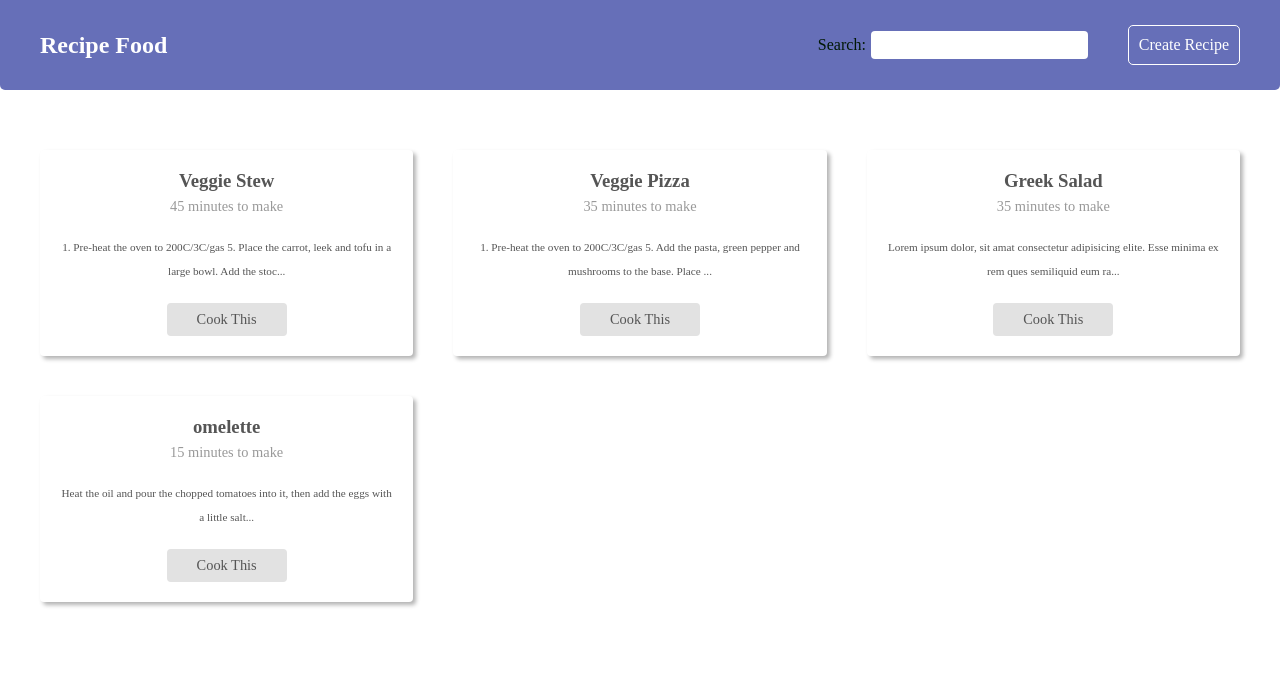
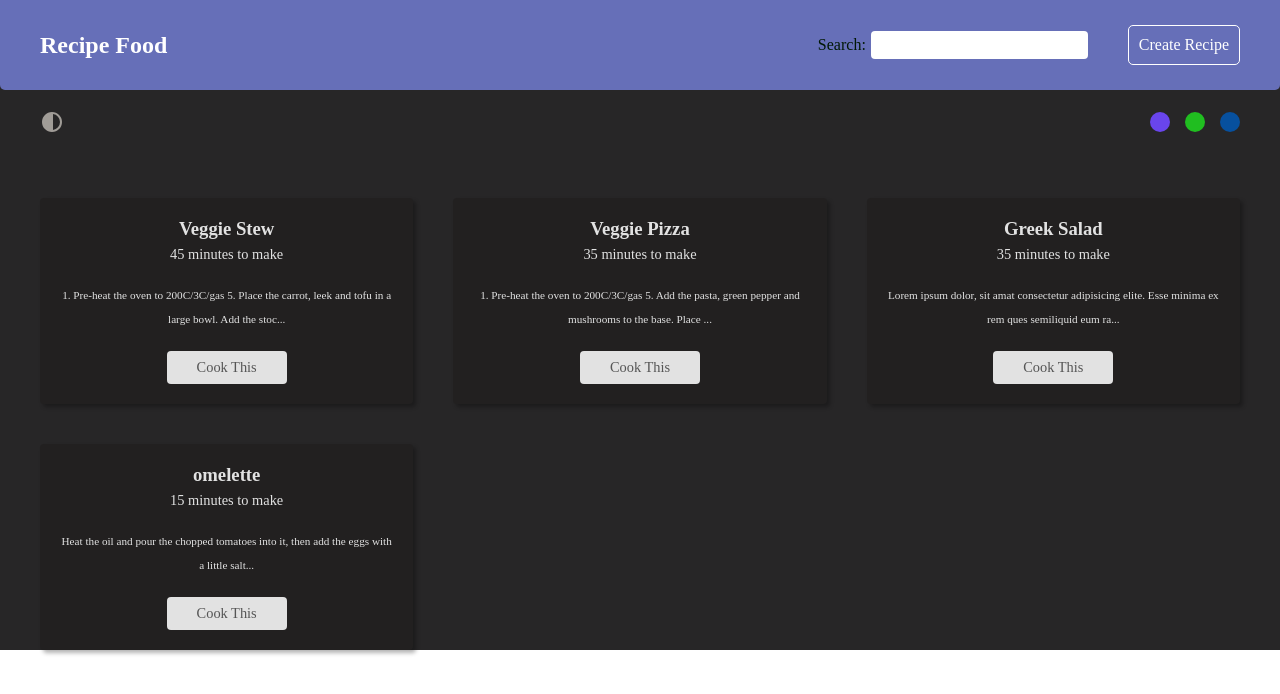
Before and after one commit to bayatalireza/foodlist, a React (Create React App) app: page / in a window 1280 px wide. Shown: the top 694 px of the page. Built offline with nearby package versions, Linux system fonts and the light colour scheme; data requests are answered from the project's data file.

Commit message:
add theme buttons for navbar and dark mode

```diff
--- a/src/App.css
+++ b/src/App.css
@@ -1,3 +1,7 @@
 .App {
   text-align: center;
 }
+
+.App.dark{
+  background: rgb(39, 38, 39);
+}
--- a/src/App.js
+++ b/src/App.js
@@ -1,26 +1,29 @@
-import { BrowserRouter, Routes, Route } from 'react-router-dom'
-import './App.css';
+import { BrowserRouter, Routes, Route } from "react-router-dom";
+import "./App.css";
 
-import Navbar from "./components/navbar/Navbar"
-import Home from "./pages/home/Home"
-import Create from "./pages/create/Create"
-import Recipe from "./pages/recipe/Recipe"
-import Search from "./pages/search/Search"
+import Navbar from "./components/navbar/Navbar";
+import Home from "./pages/home/Home";
+import Create from "./pages/create/Create";
+import Recipe from "./pages/recipe/Recipe";
+import Search from "./pages/search/Search";
+import ThemeSelector from "./components/themeSelector/ThemeSelector";
+import { useTheme } from "./hooks/useTheme";
 
 function App() {
+const {mode} = useTheme()
+
   return (
-    <div className="App">
+    <div className={`App ${mode}`}>
       <BrowserRouter>
-      <Navbar />
+        <Navbar />
+        <ThemeSelector />
         <Routes>
           <Route path="/" element={<Home />} />
           <Route path="/create" element={<Create />} />
           <Route path="/recipes/:id" element={<Recipe />} />
           <Route path="/search" element={<Search />} />
         </Routes>
-
       </BrowserRouter>
-
     </div>
   );
 }
--- a/src/components/navbar/Navbar.js
+++ b/src/components/navbar/Navbar.js
@@ -1,12 +1,16 @@
 import { Link } from 'react-router-dom'
+import { useTheme } from '../../hooks/useTheme'
 
 import "./Navbar.css"
 import SearchBar from '../searchBar/searchBar'
 
 export default function Navbar() {
+
+  const{color, changeColor}= useTheme()
   return (
-    <div className='navbar'>
-      <nav>
+    <div className='navbar' style={{background: color}}>
+      <nav onClick={()=>changeColor('green')
+      }>
         <Link to="/" className='brand'><h1>Recipe Food</h1></Link>
         <SearchBar />
         <Link to="/create" >Create Recipe</Link>
--- a/src/components/recipeList/RecipeList.css
+++ b/src/components/recipeList/RecipeList.css
@@ -49,3 +49,13 @@
   border-radius: 4px;
   margin: 20px auto 0;
 }
+
+.recipe-list .card.dark {
+  background: rgb(34, 32, 32);
+  color: #fcf8f8;
+}
+.recipe-list .card.dark h3,
+.recipe-list .card.dark p,
+.recipe-list .card.dark div {
+  color: #e2e2e2;
+}
--- a/src/components/recipeList/RecipeList.js
+++ b/src/components/recipeList/RecipeList.js
@@ -1,13 +1,16 @@
 import { Link } from 'react-router-dom'
 
 import "./RecipeList.css"
+import { useTheme } from '../../hooks/useTheme'
+
 
 export default function RecipeList({recipes}) {
+  const {mode} = useTheme()
   return (
     <div className="recipe-list">
         {
             recipes.map((recipe) => (
-                <div key={recipe.id} className="card">
+                <div key={recipe.id} className={`card ${mode}`}>
                     <h3 >{recipe.title}</h3>
                     <p>{recipe.cookingTime} to make</p>
                     <div>{recipe.method.substring(0,100)}...</div>
--- /dev/null
+++ b/src/components/themeSelector/ThemeSelector.css
@@ -0,0 +1,24 @@
+.theme-selector {
+  display: flex;
+  justify-content: flex-end;
+  align-items: center;
+  max-width: 1200px;
+  margin: 20px auto;
+}
+
+.theme-buttons .div{
+  display: inline-block;
+  width: 20px;
+  height: 20px;
+  cursor: pointer;
+  margin-left: 15px;
+  border-radius: 50px;
+}
+
+.mode-toggle {
+  margin-right: auto;
+}
+
+.mode-toggle img {
+  cursor: pointer;
+}
--- /dev/null
+++ b/src/components/themeSelector/ThemeSelector.js
@@ -0,0 +1,31 @@
+import { useTheme } from "../../hooks/useTheme";
+import "./ThemeSelector.css";
+import modeIcon from "../../assets/contrast_24dp_5F6368_FILL0_wght400_GRAD0_opsz24.svg";
+
+const themeColors = ["#6945ec", "#20be20", "#07509e"];
+
+export default function ThemeSelector() {
+  const { changeColor, changeMode, mode } = useTheme();
+
+  const ToggleMode = () => {
+    changeMode(mode === "dark" ? "light" : "dark");
+  };
+  console.log(mode);
+  return (
+    <div className="theme-selector">
+      <div className="mode-toggle">
+        <img src={modeIcon} onClick={ToggleMode} style={{filter : mode === 'dark' ? 'invert(100%)' : "invert(10%)"}} alt="icon" />
+      </div>
+      <div className="theme-buttons">
+        {themeColors.map((color) => (
+          <div
+            className="div"
+            key={color}
+            onClick={() => changeColor(color)}
+            style={{ background: color }}
+          />
+        ))}
+      </div>
+    </div>
+  );
+}
--- /dev/null
+++ b/src/context/ThemContext.js
@@ -0,0 +1,40 @@
+import { createContext } from "react";
+import { useReducer } from "react";
+
+export const ThemeContext = createContext();
+
+
+const themReducer = (state, action) => {
+  switch (action.type) {
+
+    case "CHANGE_COLOR":
+      return { ...state, color: action.payload };
+
+    case "CHANGE_MODE":
+      return { ...state, mode: action.payload };
+
+    default:
+      return state
+  }
+};
+
+export function ThemeProvider({ children }) {
+  const [state, dispatch] = useReducer(themReducer, {
+    color: "blue-sky",
+    mode: "dark"
+  });
+
+  const changeColor = (color) => {
+    dispatch({ type: "CHANGE_COLOR", payload: color });
+  };
+
+  const changeMode = (mode) => {
+    dispatch({ type: "CHANGE_MODE", payload: mode });
+  };
+
+  return (
+    <ThemeContext.Provider value={{ ...state, changeColor, changeMode }}>
+      {children}
+    </ThemeContext.Provider>
+  );
+}
--- /dev/null
+++ b/src/hooks/useTheme.js
@@ -0,0 +1,12 @@
+import { useContext } from "react";
+import { ThemeContext } from "../context/ThemContext";
+
+export const useTheme = ()=> {
+    const context = useContext(ThemeContext)
+    if(context === undefined){
+        throw new Error("useTheme must be used inside a ThemeProvider");
+
+    }
+    return  context
+
+}
--- a/src/index.js
+++ b/src/index.js
@@ -1,12 +1,14 @@
-import React from 'react';
-import ReactDOM from 'react-dom/client';
-import './index.css';
-import App from './App';
+import React from "react";
+import ReactDOM from "react-dom/client";
+import "./index.css";
+import App from "./App";
+import { ThemeProvider } from "./context/ThemContext";
 
-
-const root = ReactDOM.createRoot(document.getElementById('root'));
+const root = ReactDOM.createRoot(document.getElementById("root"));
 root.render(
   <React.StrictMode>
-    <App />
+    <ThemeProvider>
+      <App />
+    </ThemeProvider>
   </React.StrictMode>
 );
--- a/src/pages/recipe/Recipe.css
+++ b/src/pages/recipe/Recipe.css
@@ -37,3 +37,6 @@
     text-align: left;
     line-height: 1.5em;
   }
+  .recipe.dark {
+    background-color: rgb(26, 24, 24);
+  }
--- a/src/pages/recipe/Recipe.js
+++ b/src/pages/recipe/Recipe.js
@@ -1,13 +1,17 @@
 import { useParams } from "react-router-dom"
 import { useFetch } from "../../hooks/useFetch"
 import "./Recipe.css"
+import { useTheme } from "../../hooks/useTheme"
 
 export default function Recipe() {
+
+  const {mode} = useTheme()
+
   const{id} = useParams()
   const url = "http://localhost:3000/recipes/" + id
   const{data: recipe, isLoading, error} = useFetch(url)
   return (
-    <div className="recipe">
+    <div className={`recipe ${mode}`}>
       {error && <p className="error">{error}</p>}
       {isLoading && <p className="loading">Loading...</p>}
       {recipe && (
```
Also changed, not shown: src/assets/contrast_24dp_5F6368_FILL0_wght400_GRAD0_opsz24.svg (added). Lines whose indentation alone changed are shown as unchanged.
